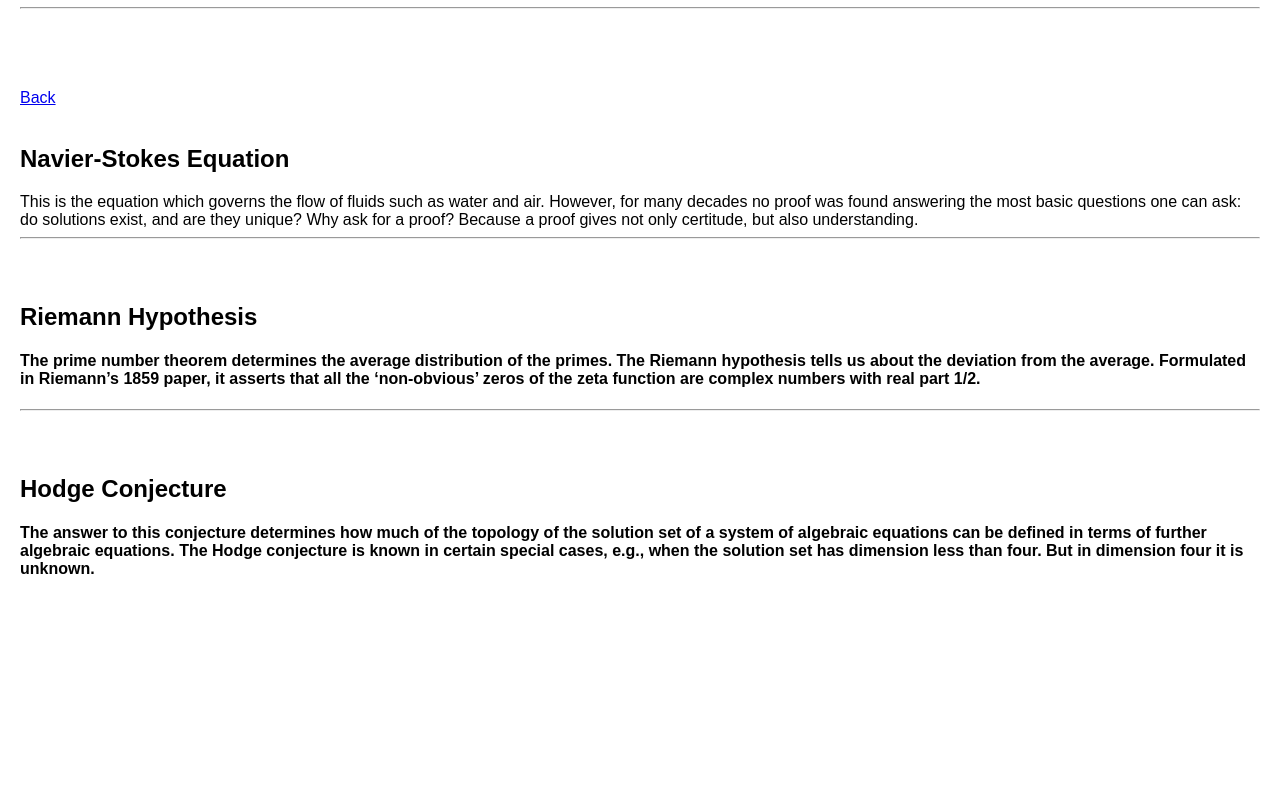
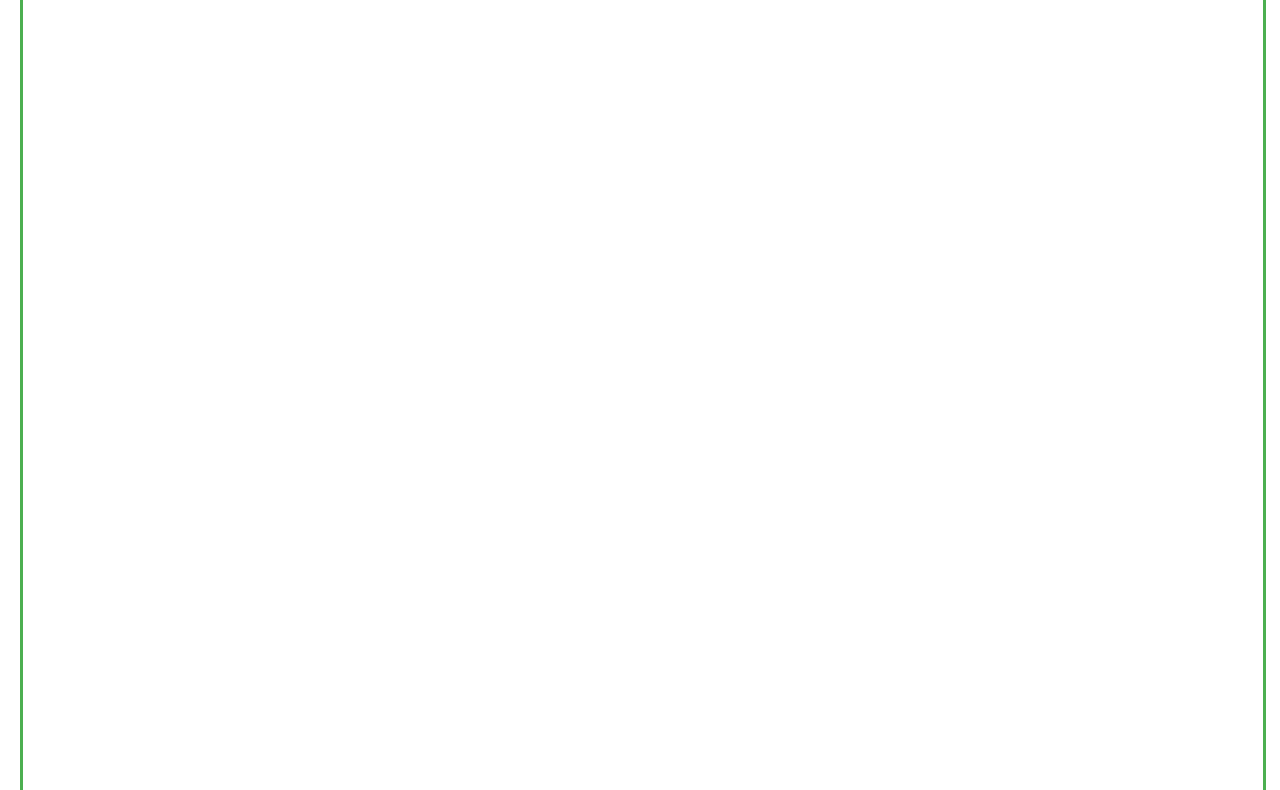
Before and after one commit to theServer6/game, a plain HTML site: page index.html in a window 1280 px wide. Shown: the part 93-883 px from the top of the page. Drawn offline with Linux system fonts and the light colour scheme.

Commit message:
Update index.html

```diff
--- a/index.html
+++ b/index.html
@@ -25,6 +25,9 @@
     </style>
 </head>
 <body>
+    <div class="game-container">
+        <iframe src="docs.google.com/" allowfullscreen></iframe>iframe>
+    </div>
 <h1> List of Mathematical Connundrums of the 21st Century</h1>
 <hr><br><br><br><br>
 <a style="text-align: left;" href="https://google.com">Back</a>
```
